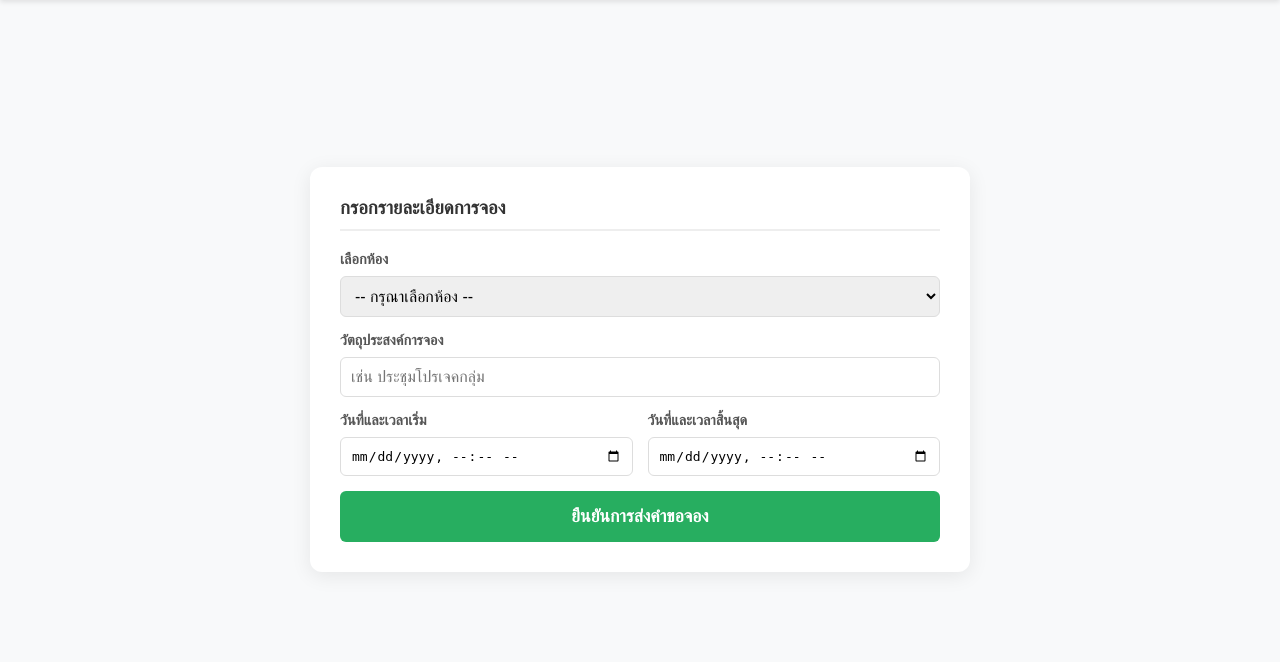
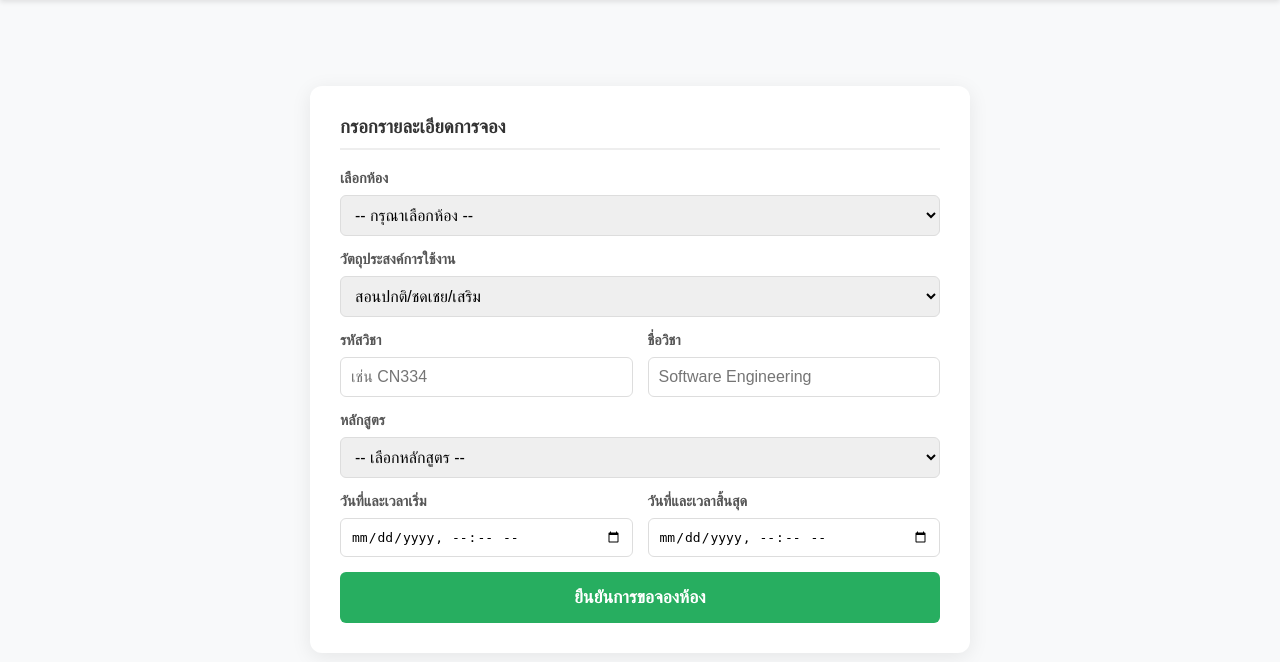
Before and after one commit to 6610685239/CN334-Room-Booking, a Django app: page /book/ in a window 1280 px wide. Shown: the part 61-723 px from the top of the page. Run offline with Django 4.2, Linux system fonts and the light colour scheme; the visitor is signed in with stand-in values (Sample User, id 1); data that the repository does not hold is empty.

Commit message:
Update models and views

```diff
--- a/src/bookings/models.py
+++ b/src/bookings/models.py
@@ -35,42 +35,57 @@ class Room(models.Model):
 
 
 class Booking(models.Model):
-
-    STATUS_CHOICES = [
-        ("Pending", "รออนุมัติ"),
-        ("Approved", "อนุมัติแล้ว"),
-        ("Rejected", "ไม่อนุมัติ"),
-        ("Cancelled", "ยกเลิกการจอง"),
+    PURPOSE_CHOICES = [
+        ("Teaching", "สอนปกติ/ชดเชย/เสริม"),
+        ("Training", "จัดอบรม/จัดติว"),
     ]
 
-    user = models.ForeignKey(User, on_delete=models.CASCADE, related_name="bookings")
-    room = models.ForeignKey(Room, on_delete=models.CASCADE, related_name="bookings")
-    purpose = models.CharField(max_length=255, help_text="หัวข้อ/วัตถุประสงค์การจอง")
+    PROGRAM_CHOICES = [
+        ("Bachelor", "ปริญญาตรีภาคปกติ"),
+        ("Master", "ปริญญาโท"),
+        ("TEP_TEPE", "TEP-TEPE"),
+        ("TU_PINE", "TU-PINE"),
+    ]
 
-    start_time = models.DateTimeField(help_text="เวลาเริ่มใช้งาน")
-    end_time = models.DateTimeField(help_text="เวลาสิ้นสุดการใช้งาน")
+    user = models.ForeignKey(User, on_delete=models.CASCADE)
+    room = models.ForeignKey(Room, on_delete=models.CASCADE)
 
-    status = models.CharField(max_length=15, choices=STATUS_CHOICES, default="Pending")
-
-    is_recurring = models.BooleanField(default=False)
-    recurring_pattern = models.CharField(
-        max_length=50, blank=True, null=True, help_text="เช่น weekly, daily"
+    purpose_type = models.CharField(
+        max_length=20, choices=PURPOSE_CHOICES, default="Teaching"
     )
 
+    course_code = models.CharField(max_length=20, blank=True, null=True)
+    course_name = models.CharField(max_length=100, blank=True, null=True)
+    program = models.CharField(
+        max_length=20, choices=PROGRAM_CHOICES, blank=True, null=True
+    )
+
+    training_topic = models.CharField(max_length=200, blank=True, null=True)
+
+    start_time = models.DateTimeField()
+    end_time = models.DateTimeField()
+    status = models.CharField(max_length=20, default="Pending")
     created_at = models.DateTimeField(auto_now_add=True)
-    updated_at = models.DateTimeField(auto_now=True)
 
     def clean(self):
-        if self.start_time and self.end_time:
-            if self.start_time >= self.end_time:
-                raise ValidationError("เวลาสิ้นสุดการจองต้องอยู่หลังเวลาเริ่มต้น")
+        super().clean()
 
+        if self.start_time and self.end_time and self.start_time >= self.end_time:
+            raise ValidationError("เวลาสิ้นสุดต้องอยู่หลังเวลาเริ่มต้น")
+
+        if self.purpose_type == "Teaching":
+            if not self.course_code or not self.course_name or not self.program:
+                raise ValidationError(
+                    "สำหรับการสอน: กรุณาระบุรหัสวิชา ชื่อวิชา และหลักสูตรให้ครบถ้วน"
+                )
+        elif self.purpose_type == "Training":
+            if not self.training_topic:
+                raise ValidationError("สำหรับการจัดอบรม/ติว: กรุณาระบุชื่อเรื่อง")
+
+        if self.start_time and self.end_time and self.room:
             conflicts = Booking.objects.filter(
                 room=self.room,
-                status__in=[
-                    "Pending",
-                    "Approved",
-                ],
+                status__in=["Pending", "Approved"],
                 start_time__lt=self.end_time,
                 end_time__gt=self.start_time,
             )
@@ -80,8 +95,8 @@ class Booking(models.Model):
 
             if conflicts.exists():
                 raise ValidationError(
-                    f"ห้อง {self.room.name} มีการจองในช่วงเวลาดังกล่าวแล้ว (Conflict Detected)"
+                    f"ห้อง {self.room.name} ถูกจองแล้วในช่วงเวลาดังกล่าว กรุณาเลือกเวลาอื่น"
                 )
 
     def __str__(self):
-        return f"{self.room.room_id} | {self.user.username} | {self.start_time.strftime('%Y-%m-%d %H:%M')}"
+        return f"{self.room.room_id} - {self.user.username}"
--- a/src/bookings/templates/bookings/booking_form.html
+++ b/src/bookings/templates/bookings/booking_form.html
@@ -174,29 +174,72 @@
                     <select name="room" required>
                         <option value="">-- กรุณาเลือกห้อง --</option>
                         {% for room in rooms %}
-                        <option value="{{ room.room_id }}">{{ room.name }} ({{ room.room_id }}) - {{ room.capacity }} ที่นั่ง</option>
+                        <option value="{{ room.room_id }}">{{ room.name }} ({{ room.room_id }})</option>
                         {% endfor %}
                     </select>
                 </div>
 
                 <div class="input-group full-width">
-                    <label>วัตถุประสงค์การจอง</label>
-                    <input type="text" name="purpose" placeholder="เช่น ประชุมโปรเจคกลุ่ม" required>
+                    <label>วัตถุประสงค์การใช้งาน</label>
+                    <select name="purpose_type" id="purpose_type" onchange="toggleFields()" required>
+                        <option value="Teaching">สอนปกติ/ชดเชย/เสริม</option>
+                        <option value="Training">จัดอบรม/จัดติว</option>
+                    </select>
+                </div>
+
+                <div id="teaching_fields" class="form-grid full-width" style="margin:0; padding:0; gap:15px;">
+                    <div class="input-group">
+                        <label>รหัสวิชา</label>
+                        <input type="text" name="course_code" id="course_code" placeholder="เช่น CN334">
+                    </div>
+                    <div class="input-group">
+                        <label>ชื่อวิชา</label>
+                        <input type="text" name="course_name" id="course_name" placeholder="Software Engineering">
+                    </div>
+                    <div class="input-group full-width">
+                        <label>หลักสูตร</label>
+                        <select name="program" id="program">
+                            <option value="">-- เลือกหลักสูตร --</option>
+                            <option value="Bachelor">ปริญญาตรีภาคปกติ</option>
+                            <option value="Master">ปริญญาโท</option>
+                            <option value="TEP_TEPE">TEP-TEPE</option>
+                            <option value="TU_PINE">TU-PINE</option>
+                        </select>
+                    </div>
+                </div>
+
+                <div id="training_fields" class="input-group full-width" style="display:none;">
+                    <label>ชื่อเรื่องจัดอบรม/ติว</label>
+                    <input type="text" name="training_topic" id="training_topic" placeholder="เช่น ติวเข้มก่อนสอบมิดเทอม">
                 </div>
 
                 <div class="input-group">
                     <label>วันที่และเวลาเริ่ม</label>
                     <input type="datetime-local" name="start_time" required>
                 </div>
-
                 <div class="input-group">
                     <label>วันที่และเวลาสิ้นสุด</label>
                     <input type="datetime-local" name="end_time" required>
                 </div>
 
-                <button type="submit" class="btn-submit full-width">ยืนยันการส่งคำขอจอง</button>
+                <button type="submit" class="btn-submit full-width">ยืนยันการขอจองห้อง</button>
+            </form>
+            <script>
+                function toggleFields() {
+                    const purpose = document.getElementById("purpose_type").value;
+                    const teachingFields = document.getElementById("teaching_fields");
+                    const trainingFields = document.getElementById("training_fields");
 
-            </form>
+                    if (purpose === "Teaching") {
+                        teachingFields.style.display = "grid";
+                        trainingFields.style.display = "none";
+                    } else {
+                        teachingFields.style.display = "none";
+                        trainingFields.style.display = "grid";
+                    }
+                }
+                window.onload = toggleFields;
+            </script>
         </div>
     </main>
 </div>
--- a/src/bookings/views.py
+++ b/src/bookings/views.py
@@ -65,26 +65,26 @@ def create_booking_view(request):
     rooms = Room.objects.all()
 
     if request.method == "POST":
-        room_id = request.POST.get("room")
-        purpose = request.POST.get("purpose")
-        start_time_str = request.POST.get("start_time")
-        end_time_str = request.POST.get("end_time")
+        try:
+            room = Room.objects.get(room_id=request.POST.get("room"))
 
-        try:
-            room = Room.objects.get(room_id=room_id)
             booking = Booking(
                 user=request.user,
                 room=room,
-                purpose=purpose,
-                start_time=parse_datetime(start_time_str),
-                end_time=parse_datetime(end_time_str),
+                purpose_type=request.POST.get("purpose_type"),
+                course_code=request.POST.get("course_code"),
+                course_name=request.POST.get("course_name"),
+                program=request.POST.get("program"),
+                training_topic=request.POST.get("training_topic"),
+                start_time=parse_datetime(request.POST.get("start_time")),
+                end_time=parse_datetime(request.POST.get("end_time")),
                 status="Pending",
             )
 
             booking.full_clean()
             booking.save()
 
-            messages.success(request, "ส่งคำขอจองห้องสำเร็จ กรุณารอการอนุมัติจาก Admin")
+            messages.success(request, "ส่งคำขอจองห้องสำเร็จ! กรุณารอการอนุมัติ")
             return redirect("book_room")
 
         except ValidationError as e:
@@ -93,6 +93,6 @@ def create_booking_view(request):
         except Room.DoesNotExist:
             messages.error(request, "ไม่พบห้องที่ต้องการจอง")
         except Exception as e:
-            messages.error(request, "รูปแบบวันที่/เวลาไม่ถูกต้อง กรุณาลองใหม่")
+            messages.error(request, "เกิดข้อผิดพลาด หรือรูปแบบวันที่ไม่ถูกต้อง")
 
     return render(request, "bookings/booking_form.html", {"rooms": rooms})
```
Also changed, not shown: src/bookings/migrations/0002_remove_booking_is_recurring_remove_booking_purpose_and_more.py (added).
